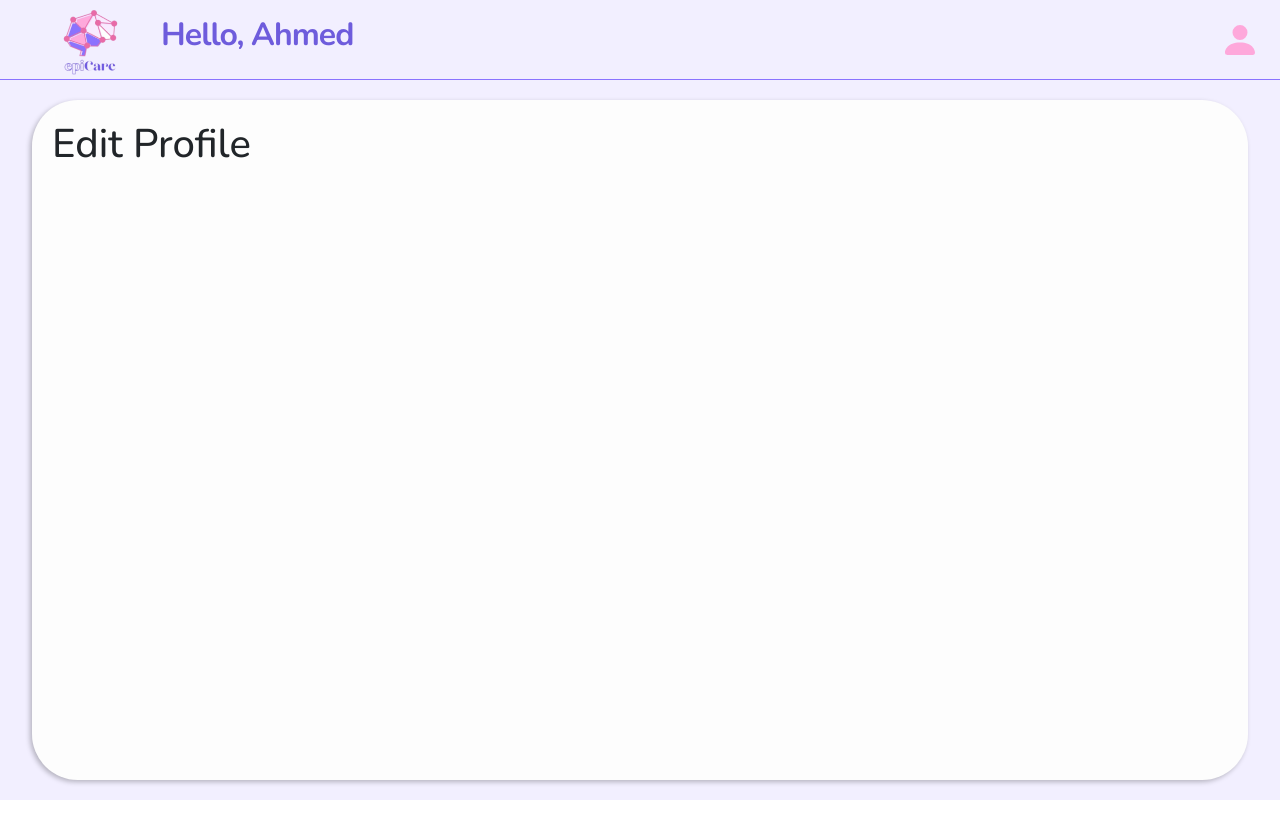
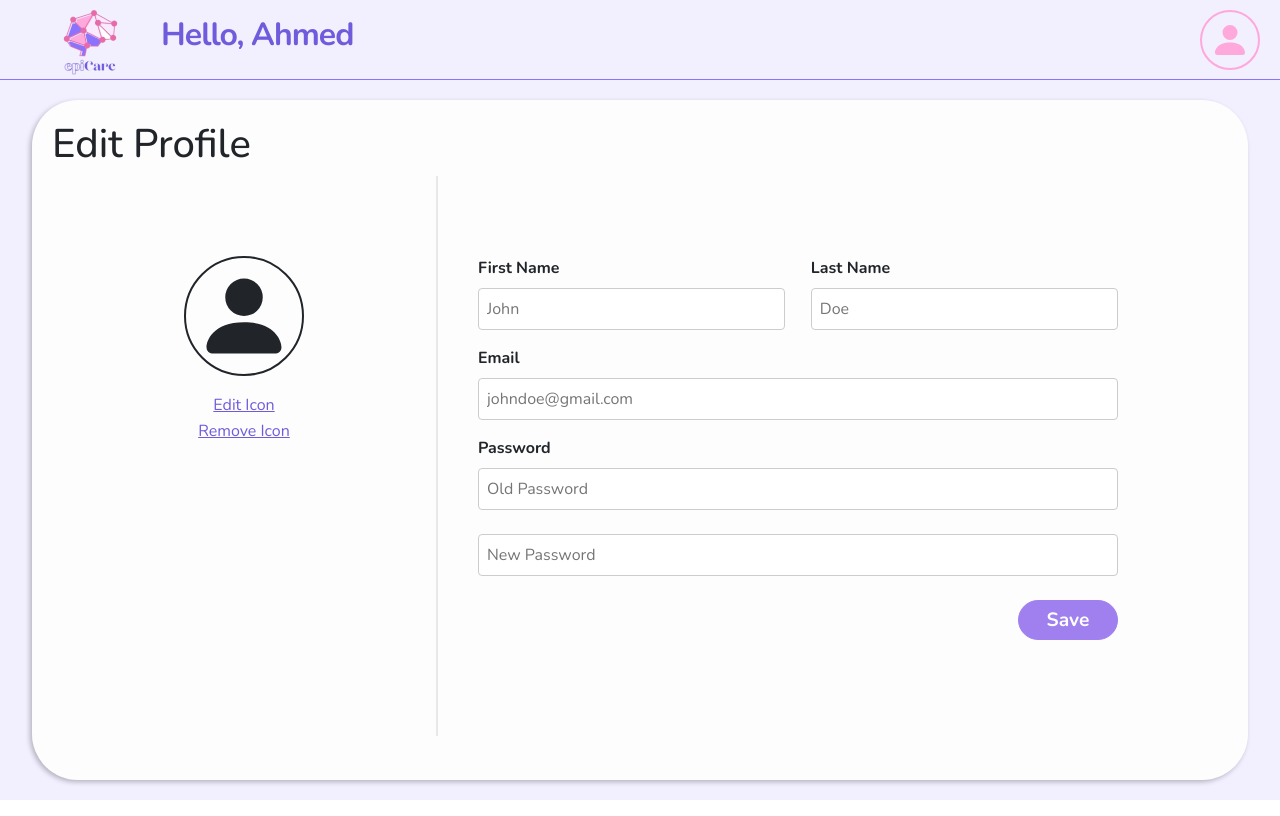
Before and after one commit to Epilepsy-Detection/frontend, a React (Create React App) app: page /home/edit-profile in a window 1280 px wide. Built offline with nearby package versions, Linux system fonts and the light colour scheme.

Commit message:
edit profile UI

```diff
--- a/src/components/PatientHeader/PatientHeader.js
+++ b/src/components/PatientHeader/PatientHeader.js
@@ -27,7 +27,7 @@ const PatientHeader = () => {
         <BsPersonFill size={40} color="#fea8db" />
       </div>
       <div className={styles.dropdown + " " + styles.hide}>
-        <Link to="edit-profile">Edit Profile</Link>
+        <Link to="/home/edit-profile">Edit Profile</Link>
         <Link to="/home/edit-profile">Emergency Contacts</Link>
         <Link to="/login" onClick={logoutHandler}>
           Logout
--- a/src/components/PatientHeader/PatientHeader.module.css
+++ b/src/components/PatientHeader/PatientHeader.module.css
@@ -48,3 +48,14 @@
 .dropdown a:hover {
   background-color: #f1f1f1;
 }
+
+.profile {
+  border: 2px solid #fea8db;
+  cursor: pointer;
+  width: 60px;
+  height: 60px;
+  border-radius: 50%;
+  display: flex;
+  justify-content: center;
+  align-items: center;
+}
--- a/src/components/TextField/TextField.js
+++ b/src/components/TextField/TextField.js
@@ -1,6 +1,14 @@
 import styles from "./TextField.module.css";
 
-const TextField = ({ label, onChange, type, placeholder, register, error }) => {
+const TextField = ({
+  label,
+  onChange,
+  type,
+  placeholder,
+  register,
+  error,
+  readOnly,
+}) => {
   return (
     <div className={styles.container}>
       <label className={styles.label}>{label}</label>
@@ -11,6 +19,7 @@ const TextField = ({ label, onChange, type, placeholder, register, error }) => {
         onChange={onChange}
         {...register}
         aria-invalid={register?.ref?.current?.validity?.valid}
+        readOnly={readOnly ? true : false}
       />
       {error && <p className={styles.error}>{error}</p>}
     </div>
--- a/src/pages/EditProfile/EditProfile.js
+++ b/src/pages/EditProfile/EditProfile.js
@@ -1,4 +1,7 @@
+import { BsPersonFill } from "react-icons/bs";
+import Button from "../../components/Button/Button";
 import PatientHeader from "../../components/PatientHeader/PatientHeader";
+import TextField from "../../components/TextField/TextField";
 import { hideDropdown } from "../../utils/ui_functions";
 import patientStyles from "../Home/subpages/PatientDashboard/PatientDashboard.module.css";
 import styles from "./EditProfile.module.css";
@@ -9,7 +12,45 @@ const EditProfile = () => {
       <PatientHeader />
       <main className={patientStyles["main-bg"]} onClick={hideDropdown}>
         <h1>Edit Profile</h1>
-        <form className={styles["edit-profile-form"]}></form>
+        <form className={styles["edit-profile-form"]}>
+          <div className={styles["change-pfp"]}>
+            <div className={styles.pfp}>
+              <BsPersonFill size={100} />
+            </div>
+            <button className={styles["change-pfp-btn"]}>Edit Icon</button>
+            <button className={styles["change-pfp-btn"]}>Remove Icon</button>
+          </div>
+          <div className={styles.separator}></div>
+          <div className={styles["profile-details"]}>
+            <div className={styles.name}>
+              <TextField
+                label="First Name"
+                type="text"
+                placeholder="John"
+                readOnly
+              />
+              <TextField
+                label="Last Name"
+                type="text"
+                placeholder="Doe"
+                readOnly
+              />
+            </div>
+            <TextField
+              label="Email"
+              type="email"
+              placeholder="johndoe@gmail.com"
+              readOnly
+            />
+            <TextField
+              label="Password"
+              type="password"
+              placeholder="Old Password"
+            />
+            <TextField type="password" placeholder="New Password" />
+            <Button className={styles.save}>Save</Button>
+          </div>
+        </form>
       </main>
     </div>
   );
--- a/src/pages/EditProfile/EditProfile.module.css
+++ b/src/pages/EditProfile/EditProfile.module.css
@@ -0,0 +1,65 @@
+.edit-profile-form {
+  display: flex;
+  width: 100%;
+  height: 100%;
+}
+
+.change-pfp {
+  display: flex;
+  flex-direction: column;
+  align-items: center;
+  padding-top: 10vh;
+  width: 30vw;
+  height: 100%;
+}
+
+.pfp {
+  border: 2px solid;
+  cursor: pointer;
+  width: 120px;
+  height: 120px;
+  border-radius: 50%;
+  display: flex;
+  justify-content: center;
+  align-items: center;
+  margin-bottom: 2vh;
+}
+
+.change-pfp-btn {
+  border-radius: 10px;
+  border: none;
+  background: none;
+  color: #6e5cdc;
+  font-size: 16px;
+  text-decoration: underline;
+  cursor: pointer;
+}
+.separator {
+  border: 1px solid #e8e8e8;
+  height: 70vh;
+}
+
+.profile-details {
+  margin-left: 40px;
+  display: flex;
+  flex-direction: column;
+  width: 50vw;
+  height: 100%;
+  padding-top: 10vh;
+}
+
+.name {
+  display: flex;
+  align-items: center;
+  justify-content: space-between;
+}
+
+.name div {
+  width: 24vw;
+}
+
+.save {
+  margin-top: 1vh;
+  width: 100px;
+  align-self: flex-end;
+}
--- a/src/pages/Home/subpages/PatientDashboard/PatientDashboard.module.css
+++ b/src/pages/Home/subpages/PatientDashboard/PatientDashboard.module.css
@@ -5,17 +5,6 @@
   position: absolute;
   top: 0;
   left: 0;
-}
-
-.profile {
-  border: 2px solid #fea8db;
-  cursor: pointer;
-  width: 60px;
-  height: 60px;
-  border-radius: 50%;
-  display: flex;
-  justify-content: center;
-  align-items: center;
 }
 
 .main-bg {
```
